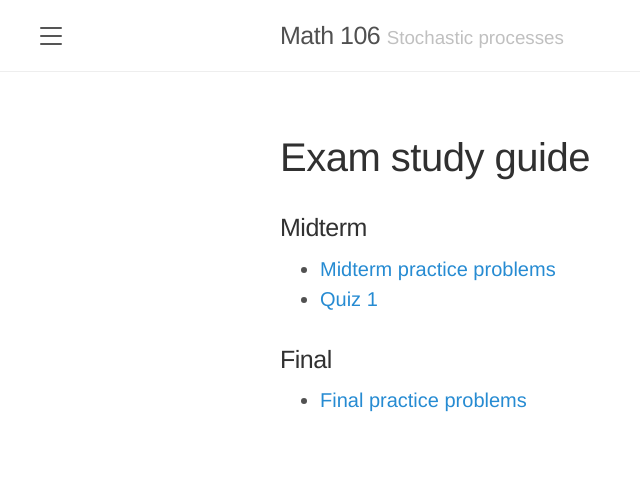
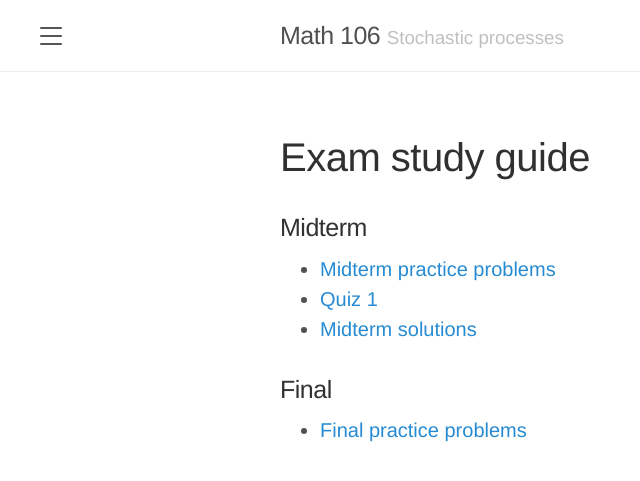
Before and after one commit to elevien/math106, a Jekyll site: the page built from exams.md, in a window 1280 px wide. Shown: the top 481 px of the page, without its empty margins (0-640 px from the left). Built offline with Jekyll 4.4.1, drawn with Linux system fonts in a browser that asks for light colours.

Commit message:
Uploaded midterm solutions

```diff
--- a/exams.md
+++ b/exams.md
@@ -9,6 +9,7 @@ bibliography:
 
 - <a href="{{ '/exams/midterm_practice.pdf' | relative_url }}">Midterm practice problems</a>
 - <a href="{{ '/exams/quiz1.pdf' | relative_url }}">Quiz 1</a>
+- <a href="{{ '/exams/midterm.pdf' | relative_url }}">Midterm solutions</a>
 
 <h3>Final</h3>
 
```
Also changed, not shown: 2 other files.
